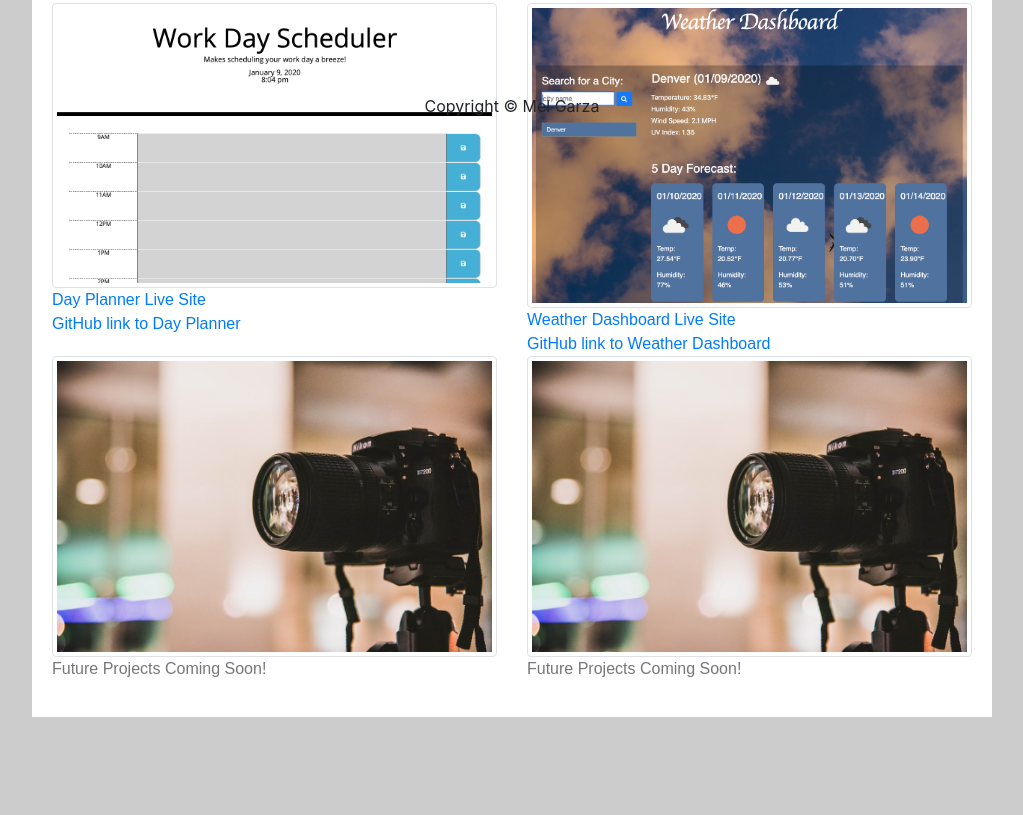
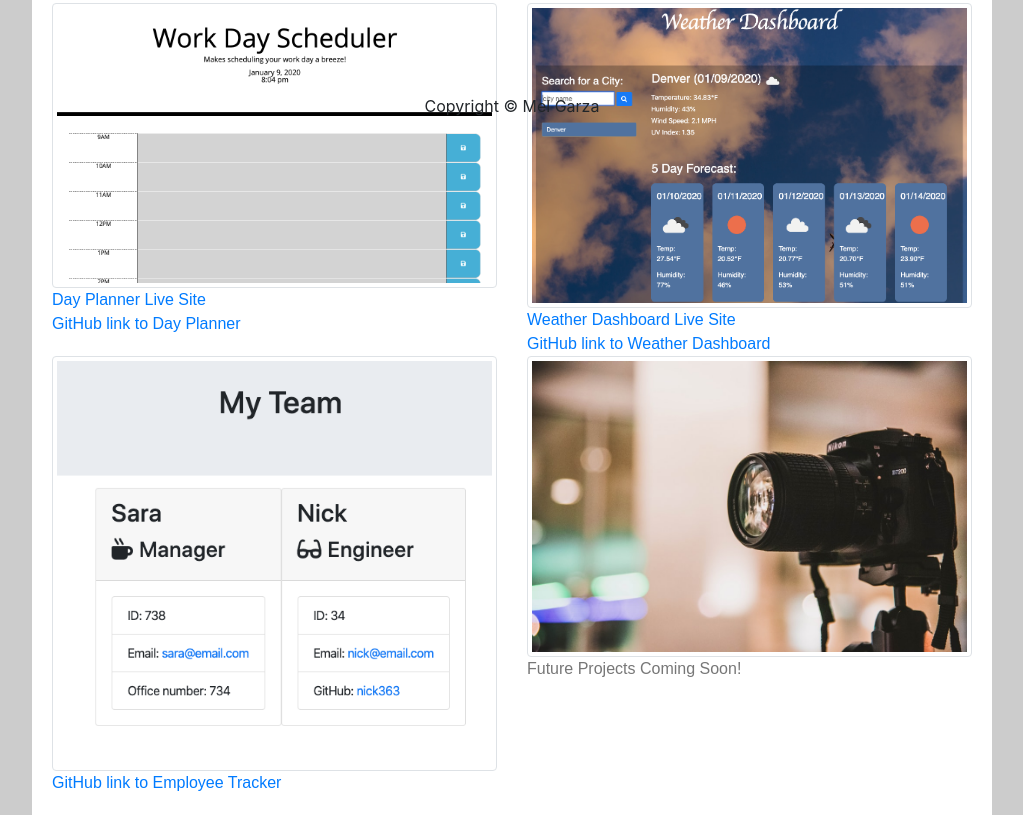
Before and after one commit to melg30/bootstrap-portfolio-, a plain HTML site: page portfolio.html in a window 1280 px wide. Shown: the part 656-1471 px from the top of the page, without its empty margins (128-1151 px from the left). Before the commit the page ends 1373 px from the top, so only its background shows below. Drawn offline with nearby package versions, Linux system fonts and the light colour scheme.

Commit message:
added employee tracker to portfolio

```diff
--- a/portfolio.html
+++ b/portfolio.html
@@ -81,7 +81,7 @@
         <div class="col">
           <img
             src="../bootstrap-portfolio-/assets/images/Nerdify.png"
-            alt="Password Generator"
+            alt="Nerdify App"
             class="img-thumbnail"
           />
           <a href="https://calm-reef-29496.herokuapp.com/" target="_blank"
@@ -153,11 +153,15 @@
         <div class="w-100"></div>
         <div class="col">
           <img
-            src="../bootstrap-portfolio-/assets/images/camera stock.jpeg"
-            alt="Weather Dashboard"
+            src="../bootstrap-portfolio-/assets/images/employeeTracker.png"
+            alt="Employee Tracker"
             class="img-thumbnail"
           />
-          <p>Future Projects Coming Soon!</p>
+
+          <br />
+          <a href="https://github.com/melg30/employee_summary" target="_blank"
+            >GitHub link to Employee Tracker</a
+          >
         </div>
         <div class="col">
           <img
```
Also changed, not shown: assets/images/employeeTracker.png (added), 3 other files.
